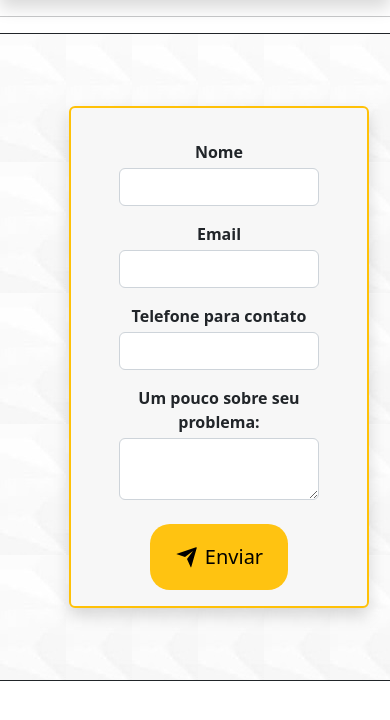
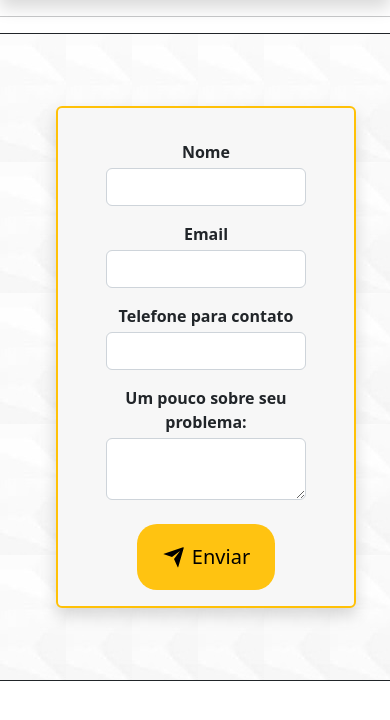
Before and after one commit to Gugu21v1/WilsonGonzagaSite, a Flask app: page /mensagem in a window 390 px wide. Shown: the part 100-820 px from the top of the page. Run offline with Flask 3, Linux system fonts and the light colour scheme; some libraries are stand-ins or nearby versions.

Commit message:
Alterações para Mobile.

```diff
--- a/OPrimeiroSite/static/device.css
+++ b/OPrimeiroSite/static/device.css
@@ -56,6 +56,10 @@
         margin-left: -1em;
     }
 
+    .alinhar-responsivo {
+        margin-left: -13px
+    }
+
     .obotao {
         padding: 9px 6px;
     }
--- a/OPrimeiroSite/templates/enviar_mensagem.html
+++ b/OPrimeiroSite/templates/enviar_mensagem.html
@@ -19,11 +19,9 @@
 </script>
 
 <div class="row bg border-top border-bottom border-dark">
-    <div class="col-2">
-    </div>
-    <div class="col-8">
+    <div class="col-8 container text-center">
         <div class="bg py-4">
-            <div class="container mb-5 text-center cinza p-3 px-5 border border-2 mt-5 rounded border-warning shadow shadow-5" style="min-width: 300px">
+            <div class="container mb-5 text-center cinza p-3 px-5 border border-2 mt-5 rounded border-warning shadow shadow-5 alinhar-responsivo" style="min-width: 300px;">
                 <form method='POST' action="" class="rounded-5 mt-3">
                     {{ form.csrf_token }}
                     <div class='form-group pb-3'>
```
